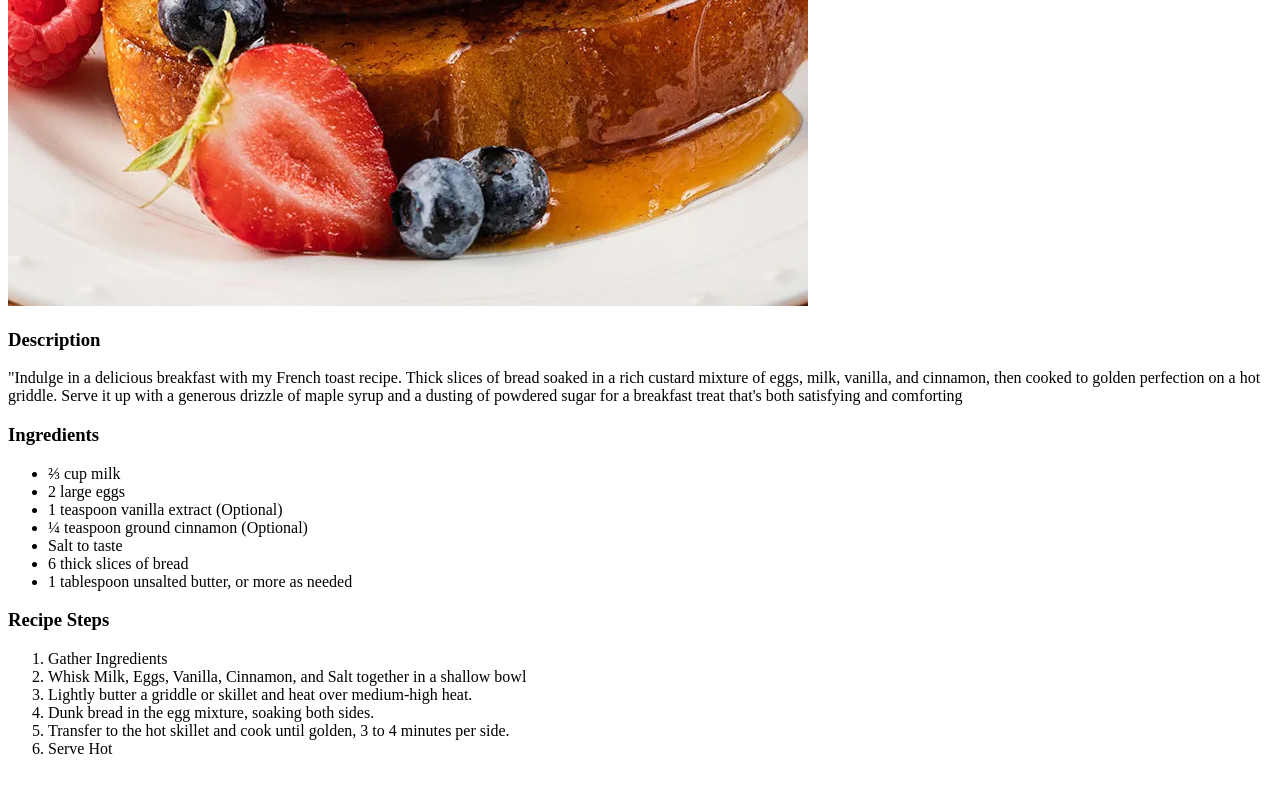
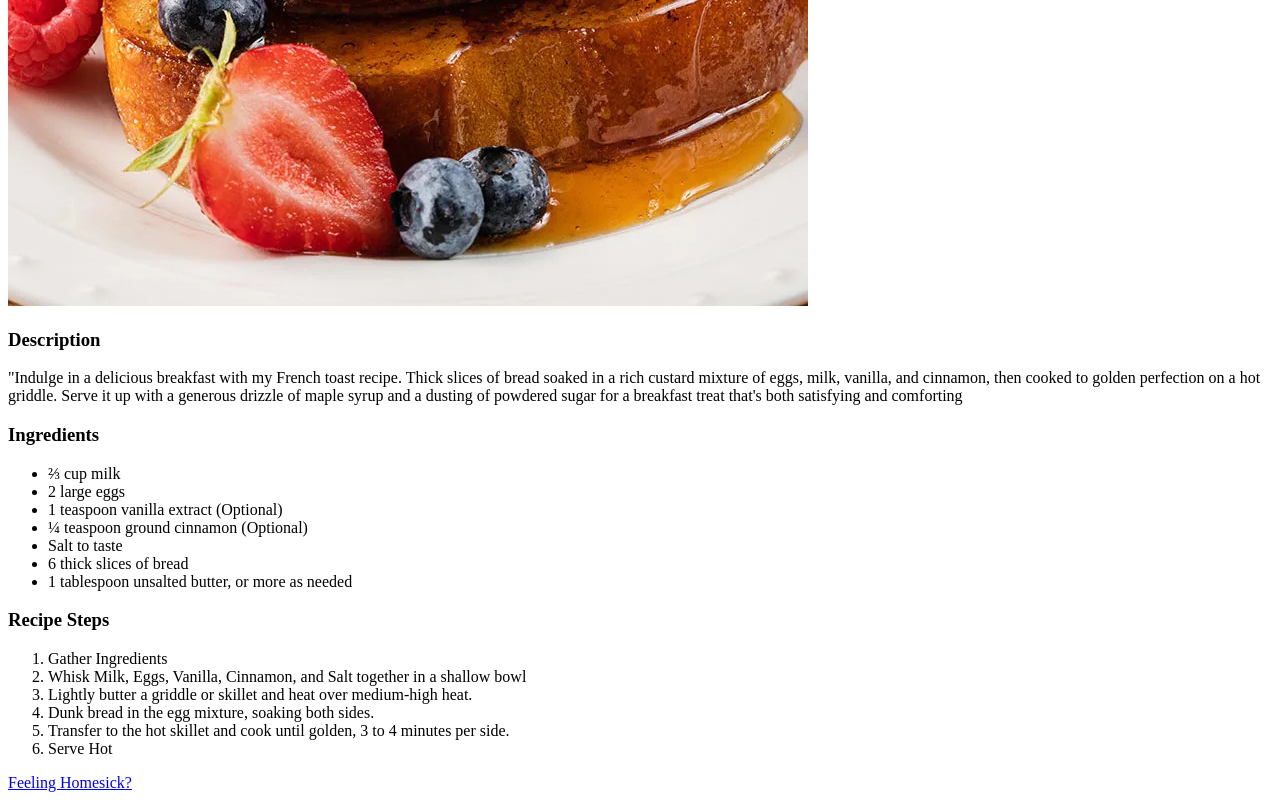
Before and after one commit to salahxdk/odin-recipes, a plain HTML site: page recipes/frenchtoast.html in a window 1280 px wide. Shown: the part 574-1374 px from the top of the page. Before the commit the page ends 1348 px from the top, so only its background shows below. Drawn offline with Linux system fonts and the light colour scheme.

Commit message:
added home button kink

```diff
--- a/recipes/frenchtoast.html
+++ b/recipes/frenchtoast.html
@@ -59,5 +59,7 @@
         </li>
       </ol>
 
+
+<a href="../index.html">Feeling Homesick?</a>
 </body>
 </html>
```
